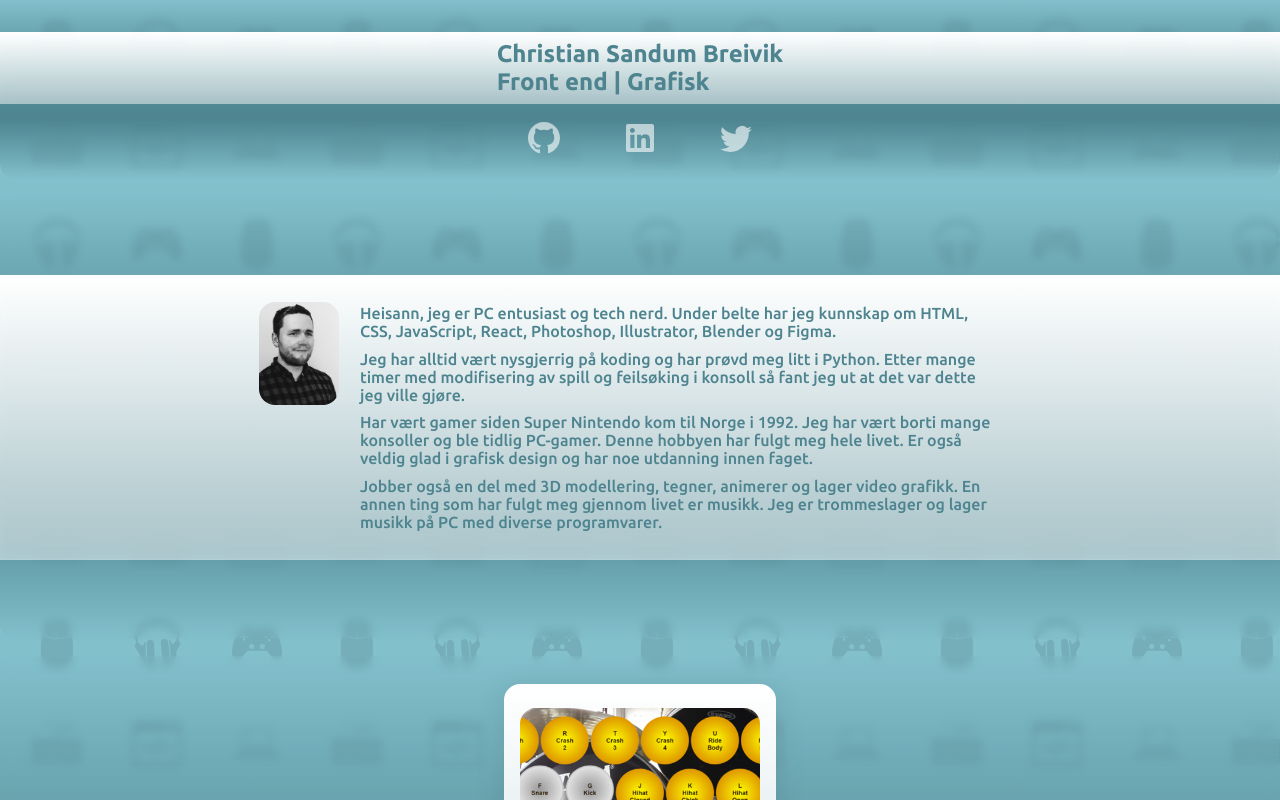
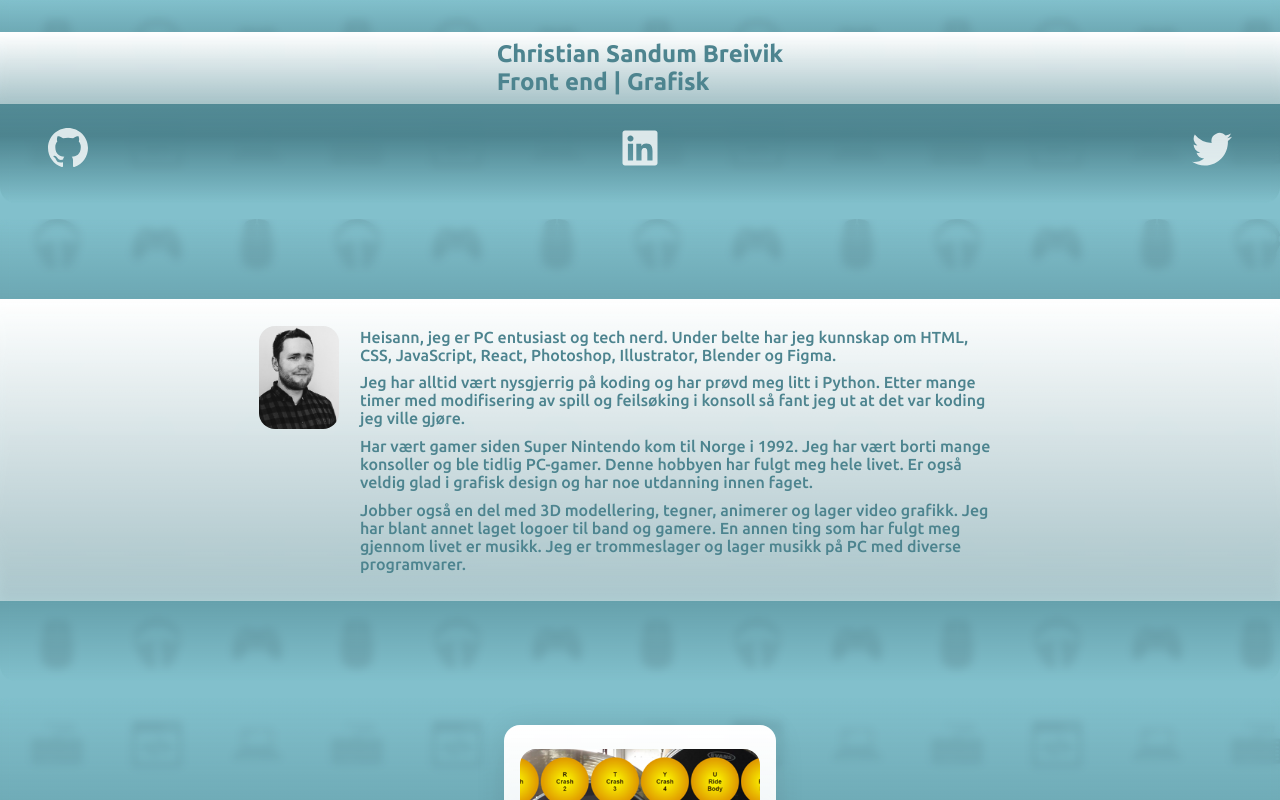
Before and after one commit to ChristianSB89/portfolioremake-v2, a React (Create React App) app: page / in a window 1280 px wide. Shown: the top 800 px of the page. Built offline with nearby package versions, Linux system fonts and the light colour scheme.

Commit message:
Fixed link icons

```diff
--- a/src/components/aboutMe.js
+++ b/src/components/aboutMe.js
@@ -21,7 +21,7 @@ function AboutMe() {
           <AboutText>
             Jeg har alltid vært nysgjerrig på koding og har prøvd meg litt i
             Python. Etter mange timer med modifisering av spill og feilsøking i
-            konsoll så fant jeg ut at det var dette jeg ville gjøre.
+            konsoll så fant jeg ut at det var koding jeg ville gjøre.
           </AboutText>
           <AboutText>
             Har vært gamer siden Super Nintendo kom til Norge i 1992. Jeg har
@@ -31,9 +31,9 @@ function AboutMe() {
           </AboutText>
           <AboutText>
             Jobber også en del med 3D modellering, tegner, animerer og lager
-            video grafikk. En annen ting som har fulgt meg gjennom livet er
-            musikk. Jeg er trommeslager og lager musikk på PC med diverse
-            programvarer.
+            video grafikk. Jeg har blant annet laget logoer til band og gamere.
+            En annen ting som har fulgt meg gjennom livet er musikk. Jeg er
+            trommeslager og lager musikk på PC med diverse programvarer.
           </AboutText>
         </TextFlex>
       </AboutFlexBkgd>
--- a/src/components/header.js
+++ b/src/components/header.js
@@ -6,7 +6,9 @@ import {
   Name,
   Profession,
 } from "./styles/headerStyle";
-import { StyledGit, StyledLinked, StyledTwitter } from "./styles/iconStyles";
+import { BsGithub } from "react-icons/bs";
+import { FaLinkedin } from "react-icons/fa";
+import { BsTwitter } from "react-icons/bs";
 
 function Header() {
   return (
@@ -18,15 +20,16 @@ function Header() {
         </HeaderTextContainer>
       </FlexContainer>
       <IconWrapper>
-        <StyledGit>
-          <a></a>
-        </StyledGit>
-        <StyledLinked>
-          <a></a>
-        </StyledLinked>
-        <StyledTwitter>
-          <a></a>
-        </StyledTwitter>
+        <a href="https://github.com/ChristianSB89" target="_blank">
+          <BsGithub color="white" size={40} opacity="80%" />
+        </a>
+
+        <a href="https://www.linkedin.com/in/chris-sabre/" target="_blank">
+          <FaLinkedin color="white" size={40} opacity="80%" />
+        </a>
+        <a href="https://twitter.com/chrissanbrei" target="_blank">
+          <BsTwitter color="white" size={40} opacity="80%" />
+        </a>
       </IconWrapper>
     </HeaderShape>
   );
--- a/src/components/styles/headerStyle.js
+++ b/src/components/styles/headerStyle.js
@@ -17,9 +17,14 @@ export const HeaderShape = styled.section`
 
 export const IconWrapper = styled.section`
   display: flex;
-  justify-content: center;
+  justify-content: space-between;
   align-items: center;
   padding: 1.5em 3em 0 3em;
+  margin: 0;
+  @media (min-width: 1440px) {
+    margin: 0 30em;
+    justify-content: space-evenly;
+  }
 `;
 
 export const FlexContainer = styled.section`
--- a/src/components/styles/iconStyles.js
+++ /dev/null
@@ -1,28 +0,0 @@
-import styled from "styled-components";
-import { BsGithub } from "react-icons/bs";
-import { FaLinkedin } from "react-icons/fa";
-import { BsTwitter } from "react-icons/bs";
-
-export const StyledGit = styled(BsGithub)`
-  color: white;
-  transform: scale(2);
-  margin: 0.1em 2.5em;
-  padding: 0;
-  opacity: 60%;
-`;
-
-export const StyledLinked = styled(FaLinkedin)`
-  color: white;
-  transform: scale(2);
-  margin: 0.1em 2.5em;
-  padding: 0;
-  opacity: 60%;
-`;
-
-export const StyledTwitter = styled(BsTwitter)`
-  color: white;
-  transform: scale(2);
-  margin: 0.1em 2.5em;
-  padding: 0;
-  opacity: 60%;
-`;
```
